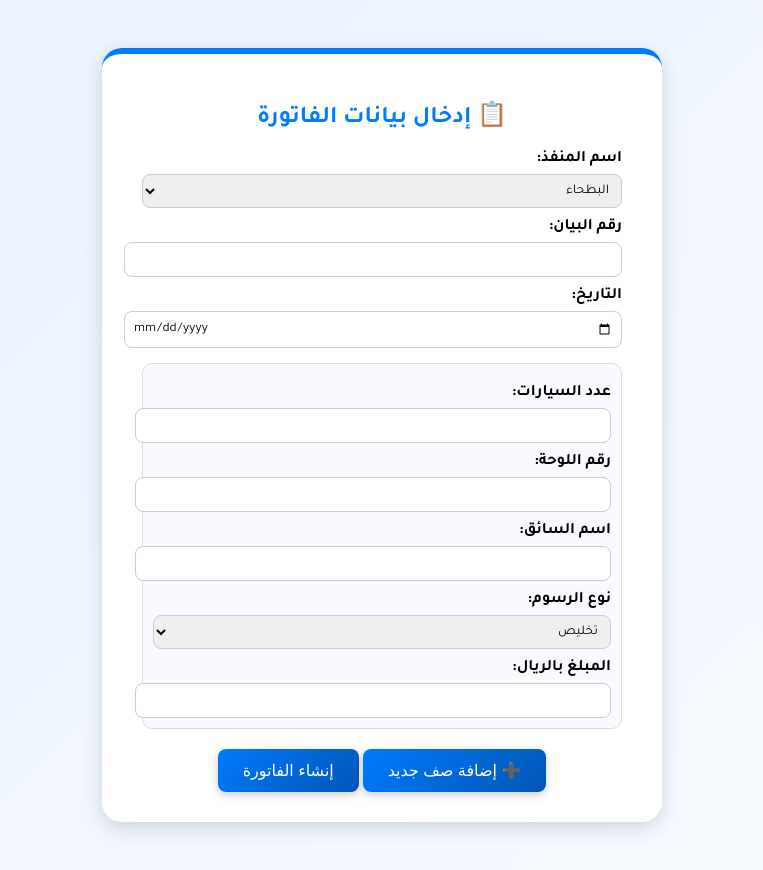
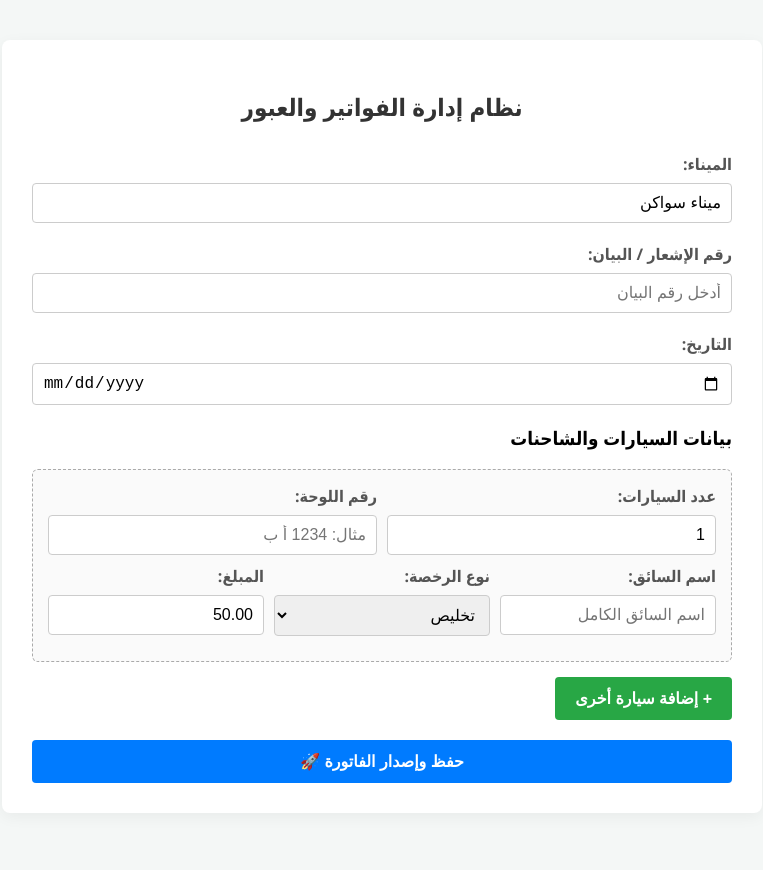
Before and after one commit to mohtadialser4-boop/last-invoice, a website: page public/index.html in a window 1280 px wide. Shown: the whole page, without its empty margins (258-1021 px from the left). Drawn offline with Linux system fonts and the light colour scheme.

Commit message:
Update index.html

```diff
--- a/public/index.html
+++ b/public/index.html
@@ -2,162 +2,139 @@
 <html lang="ar" dir="rtl">
 <head>
   <meta charset="UTF-8">
-<title>إنشاء فاتورة | مؤسسة الشهري</title>
-<link href="https://fonts.googleapis.com/css2?family=Tajawal:wght@400;700&display=swap" rel="stylesheet">
+  <title>إنشاء فاتورة جديدة</title>
   <style>
     body {
-  font-family: "Tajawal", sans-serif;
-  background: linear-gradient(135deg, #e9f2ff, #f9fbff);
+      font-family: 'Segoe UI', Tahoma, Geneva, Verdana, sans-serif;
+      background-color: #f4f7f6;
+      margin: 0;
       padding: 40px;
+    }
+    .form-container {
+      max-width: 700px;
+      background: #fff;
+      margin: 0 auto;
+      padding: 30px;
+      border-radius: 8px;
+      box-shadow: 0 4px 15px rgba(0,0,0,0.05);
+    }
+    h2 {
       text-align: center;
+      color: #333;
+      margin-bottom: 30px;
     }
-.container {
-  background: white;
-  padding: 30px 40px;
-  border-radius: 20px;
-  box-shadow: 0 6px 20px rgba(0,0,0,0.15);
-  width: 480px;
-  margin: auto;
-  border-top: 6px solid #007BFF;
-}
-h1 {
-  color: #007BFF;
-  font-size: 24px;
+    .form-group {
+      margin-bottom: 20px;
     }
     label {
       display: block;
-  text-align: right;
-  font-weight: bold;
-  margin-top: 10px;
+      margin-bottom: 8px;
+      font-weight: 600;
+      color: #555;
     }
     input, select {
       width: 100%;
-  padding: 8px;
+      padding: 10px;
+      box-sizing: border-box;
       border: 1px solid #ccc;
-  border-radius: 8px;
-  margin-top: 5px;
-  font-family: inherit;
-}
-button {
-  background: linear-gradient(135deg, #007BFF, #0056b3);
-  color: white;
-  border: none;
-  padding: 12px 25px;
-  border-radius: 8px;
-  margin-top: 20px;
-  cursor: pointer;
+      border-radius: 4px;
       font-size: 16px;
-  box-shadow: 0 3px 8px rgba(0,0,0,0.2);
-}
-button:hover {
-  transform: scale(1.05);
-  transition: 0.3s;
     }
     .car-entry {
-  border: 1px solid #ddd;
-  border-radius: 10px;
-  padding: 10px;
-  margin-top: 15px;
-  background: #f8faff;
+      border: 1px dashed #aaa;
+      padding: 15px;
+      margin-bottom: 15px;
+      border-radius: 6px;
+      background: #fafafa;
+    }
+    .car-entry .row {
+      display: flex;
+      gap: 10px;
+      margin-bottom: 10px;
+    }
+    .car-entry .row div {
+      flex: 1;
+    }
+    .btn {
+      padding: 12px 20px;
+      font-size: 16px;
+      cursor: pointer;
+      border: none;
+      border-radius: 4px;
+      font-weight: bold;
+    }
+    .btn-add {
+      background-color: #28a745;
+      color: white;
+      margin-bottom: 20px;
+    }
+    .btn-submit {
+      background-color: #007bff;
+      color: white;
+      width: 100%;
     }
   </style>
 </head>
 <body>
 
-<div class="container">
-  <h1>📋 إدخال بيانات الفاتورة</h1>
+<div class="form-container">
+  <h2>نظام إدارة الفواتير والعبور</h2>
 
-  <label>اسم المنفذ:</label>
-  <select id="port">
-    <option>البطحاء</option>
-    <option>الخفجي</option>
-    <option>الربع الخالي</option>
-    <option>الحديثة</option>
-    <option>سلوى</option>
-     <option>جسر الملك فهد</option>
-  </select>
+  <div class="form-group">
+    <label for="port">الميناء:</label>
+    <input type="text" id="port" value="ميناء سواكن">
+  </div>
 
-  <label>رقم البيان:</label>
-  <input type="text" id="declaration">
+  <div class="form-group">
+    <label for="declaration">رقم الإشعار / البيان:</label>
+    <input type="text" id="declaration" placeholder="أدخل رقم البيان">
+  </div>
 
-  <label>التاريخ:</label>
+  <div class="form-group">
+    <label for="date">التاريخ:</label>
     <input type="date" id="date">
+  </div>
 
+  <h3>بيانات السيارات والشاحنات</h3>
   <div id="carsContainer">
     <div class="car-entry">
+      <div class="row">
+        <div>
           <label>عدد السيارات:</label>
-      <input type="number" class="cars">
-
+          <input type="number" class="cars" value="1">
+        </div>
+        <div>
           <label>رقم اللوحة:</label>
-      <input type="text" class="plate">
-
+          <input type="text" class="plate" placeholder="مثال: 1234 أ ب">
+        </div>
+      </div>
+      <div class="row">
+        <div>
           <label>اسم السائق:</label>
-      <input type="text" class="driver">
-
-      <label>نوع الرسوم:</label>
+          <input type="text" class="driver" placeholder="اسم السائق الكامل">
+        </div>
+        <div>
+          <label>نوع الرخصة:</label>
           <select class="licenseType">
-       <option>تخليص</option>
-        <option>فسح</option>
-         <option>سدادات</option>
-          <option>أجور عمال</option>
-        <option>سداد مخالفات</option>
-        <option value="">ضريبة</option>
+            <option value="تخليص">تخليص</option>
+            <option value="ترانزيت">ترانزيت</option>
+            <option value="وارد">وارد</option>
           </select>
-
-      <label>المبلغ بالريال:</label>
-      <input type="number" class="amount">
+        </div>
+        <div>
+          <label>المبلغ:</label>
+          <input type="number" class="amount" value="50.00" step="0.01">
+        </div>
+      </div>
     </div>
   </div>
 
-  <button onclick="addCar()">➕ إضافة صف جديد</button>
-  <button onclick="generateInvoice()">إنشاء الفاتورة</button>
+  <button type="button" class="btn btn-add" onclick="addCar()">+ إضافة سيارة أخرى</button>
+  <button type="button" class="btn btn-submit" onclick="generateInvoice()">حفظ وإصدار الفاتورة 🚀</button>
 </div>
 
 <script>
-function addCar() {
-  const container = document.getElementById("carsContainer");
-  const clone = container.children[0].cloneNode(true);
-  clone.querySelectorAll("input").forEach(i => i.value = "");
-  container.appendChild(clone);
-}
+// الرابط الفعلي الخاص بسيرفرك على منصة Render
+const SERVER_URL = "https://last-invoice-4.onrender.com";
 
-async function generateInvoice() {
-  const port = document.getElementById("port").value;
-  const declaration = document.getElementById("declaration").value;
-  const date = document.getElementById("date").value;
-
-  const carsData = [];
-  document.querySelectorAll(".car-entry").forEach(entry => {
-    carsData.push({
-      cars: entry.querySelector(".cars").value,
-      plate: entry.querySelector(".plate").value,
-      driver: entry.querySelector(".driver").value,
-      licenseType: entry.querySelector(".licenseType").value,
-      amount: entry.querySelector(".amount").value
-    });
-  });
-
-  const data = { port, declaration, date, carsData };
-
-  try {
-    const response = await fetch('/api/invoices', {
-      method: 'POST',
-      headers: { 'Content-Type': 'application/json' },
-      body: JSON.stringify(data)
-    });
-
-    const result = await response.json();
-    if (result.success) {
-      window.location.href = `invoice.html?id=${result.invoiceId}`;
-    } else {
-      alert('حدث خطأ أثناء حفظ البيانات: ' + result.error);
-    }
-  } catch (error) {
-    console.error('Error:', error);
-    alert('فشل الاتصال بالسيرفر الخلفي.');
-  }
-}
-</script>
-
-</body>
-</html>
+// تعيين تاريخ اليوم تلقائياً عند
```
Lines whose indentation alone changed are shown as unchanged.
